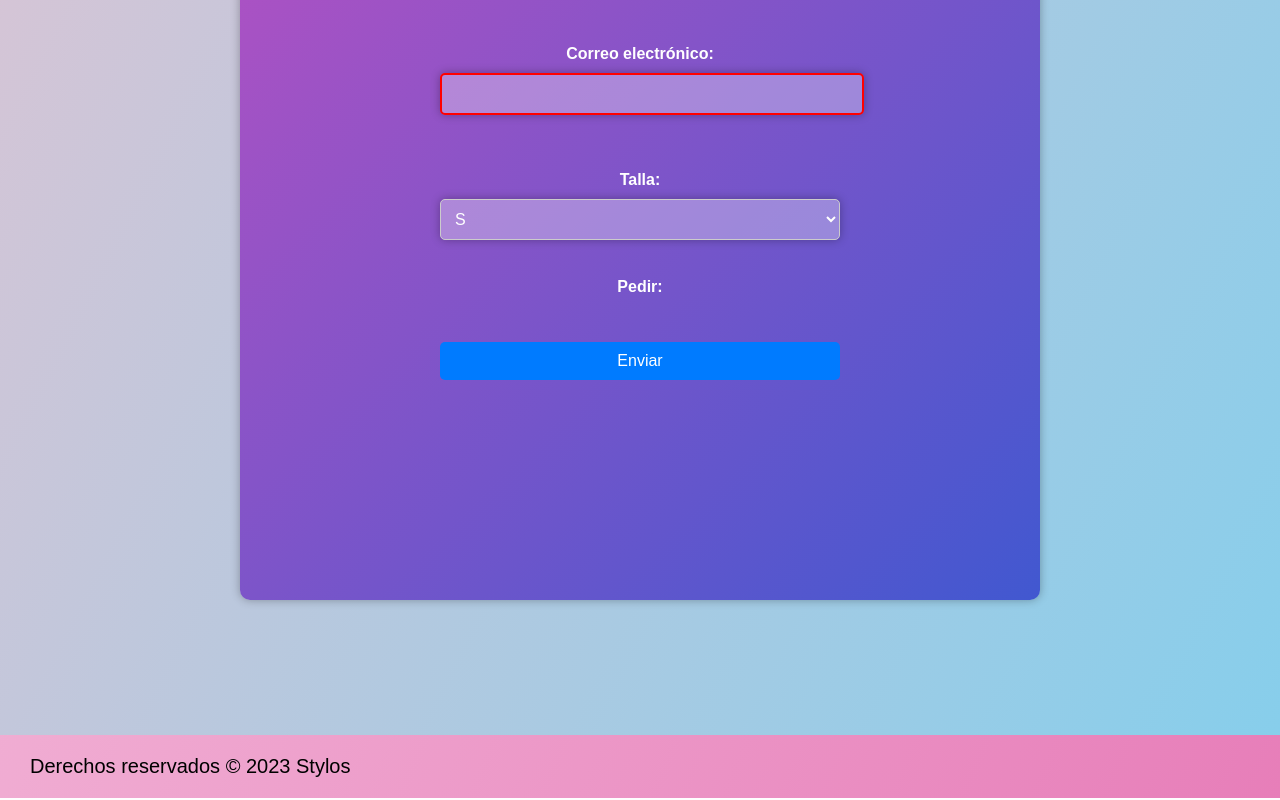
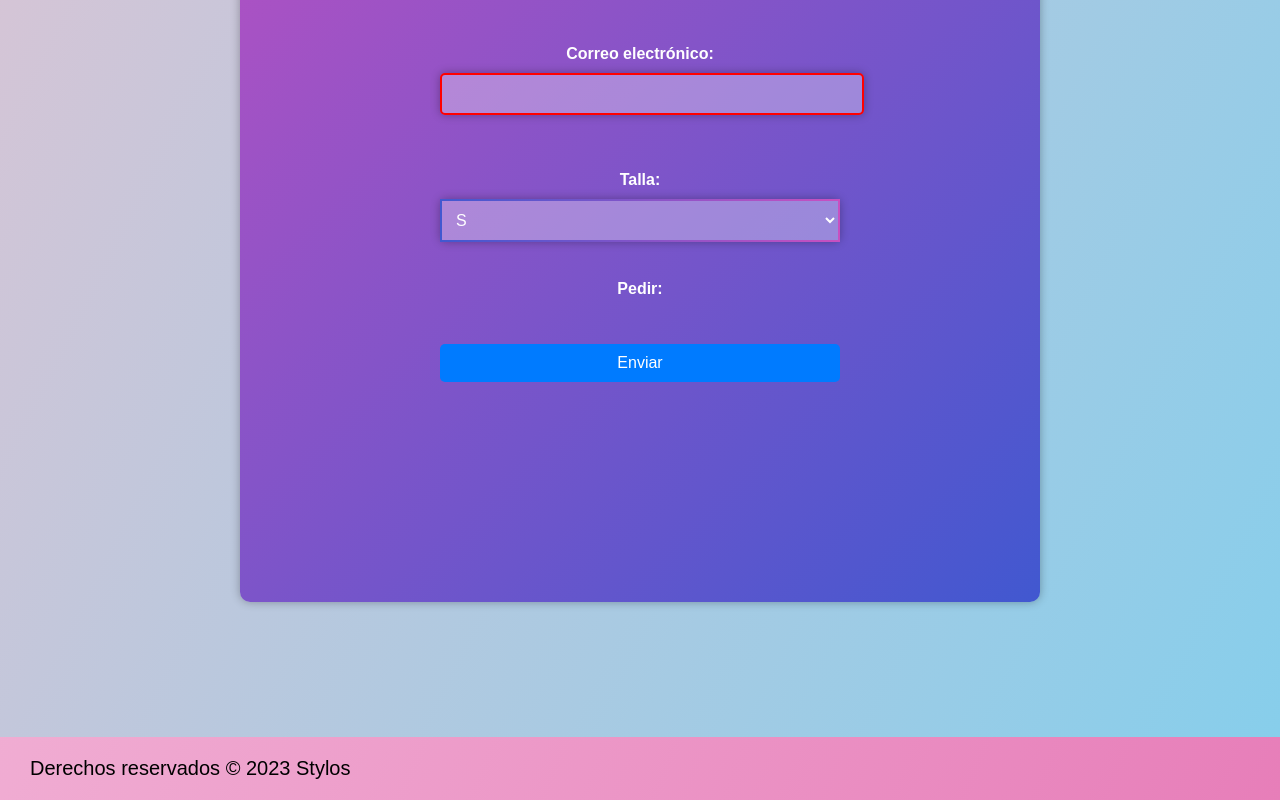
Before and after one commit to WhitiXD/stylos, a plain HTML site: page compra.html in a window 1280 px wide. Shown: the part 2333-3133 px from the top of the page. Drawn offline with Linux system fonts and the light colour scheme; a web font is replaced by a local one.

Commit message:
Update style2.css

```diff
--- a/style2.css
+++ b/style2.css
@@ -85,16 +85,17 @@ form {
   margin: 0 auto;
 }
 
-/* Estilo para los campos de entrada */
 input[type="text"],
 input[type="email"],
 select {
   width: 100%;
   padding: 10px;
   margin-bottom: 20px;
-  border: 1px solid #ccc;
   border-radius: 5px;
   font-size: 16px;
+  border: 2px solid;
+  border-image: linear-gradient(to right, #4158d0, #c850c0);
+  border-image-slice: 1;
 }
 
 /* Estilo para los botones */
```
